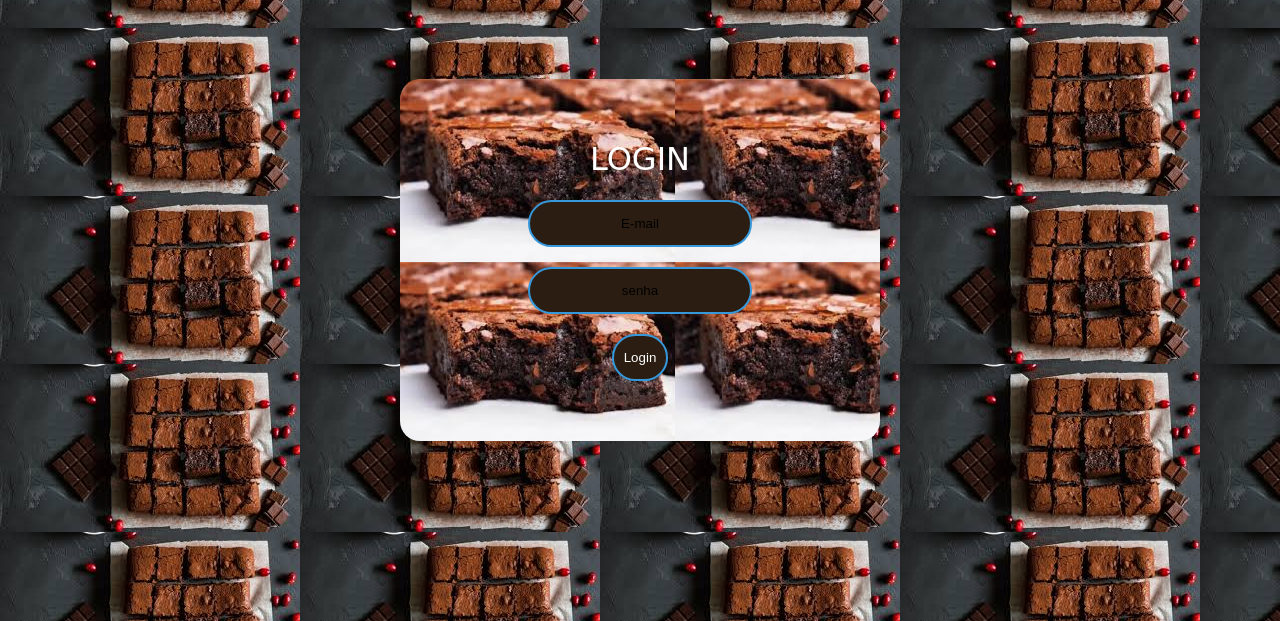
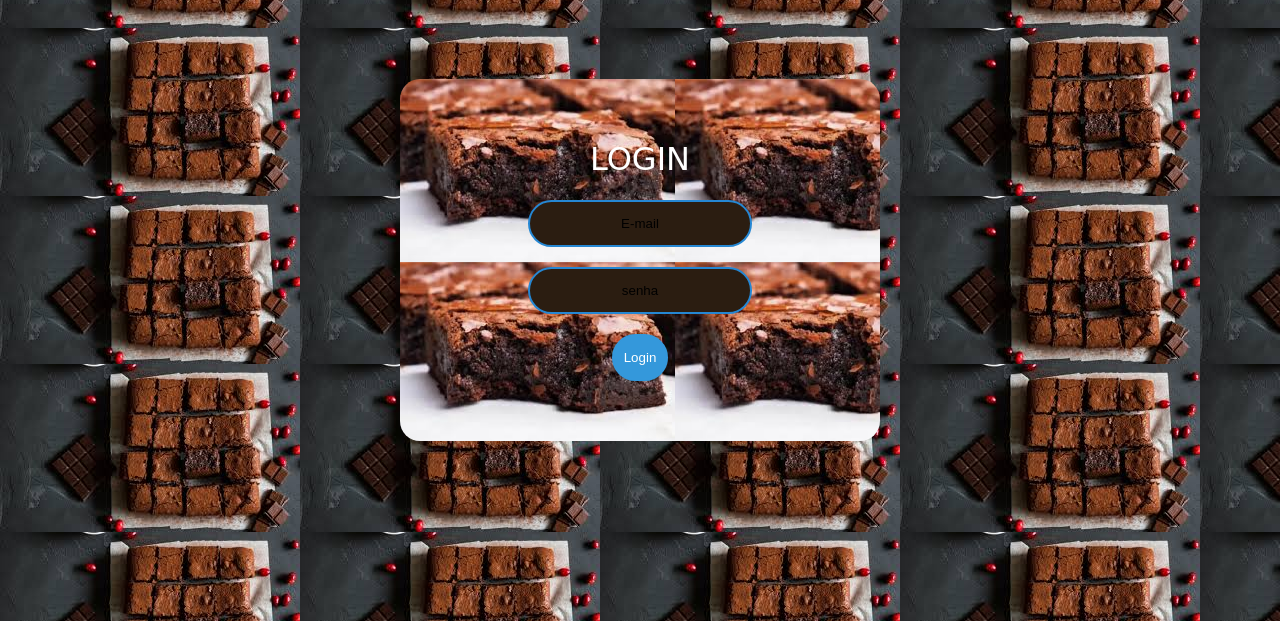
Before and after one commit to IKrehan/Brownies, a Flask app: template templates/login.html in a window 1280 px wide. Shown: the part 140-761 px from the top of the page. Run offline with Flask 2, Linux system fonts and the light colour scheme; the template is opened without the code that fills it, so the values that code supplies are empty.

Commit message:
Atualizando bordas login/senha

```diff
--- a/static/css/login.css
+++ b/static/css/login.css
@@ -34,21 +34,20 @@ body{
     display:block;
     margin: 20px auto;
     text-align: center;
-    border: 2px solid #0c141a;
+    border: 2px solid #2587d3;
     padding: 14px 10px;
     outline: none;
     color:black;
     border-radius: 24px;
     transition: 0.25s;
     background-color:#2b1d11;
-
+    border-color: #2587d3;
 
 }
 
 .box input[type="password"],.box input[type="text"]{
     width: 200px;
-    border-color: #2b1d11;
-    border: 2px solid #3498db;
+
 }
 
 .box input[type = "submit"]{
@@ -64,7 +63,7 @@ body{
     border-radius: 24px;
     transition: 0.25s;
     cursor:pointer;
-    background-color:#2b1d11 ;
+    background-color: #3498db;
 
 
 }
```
